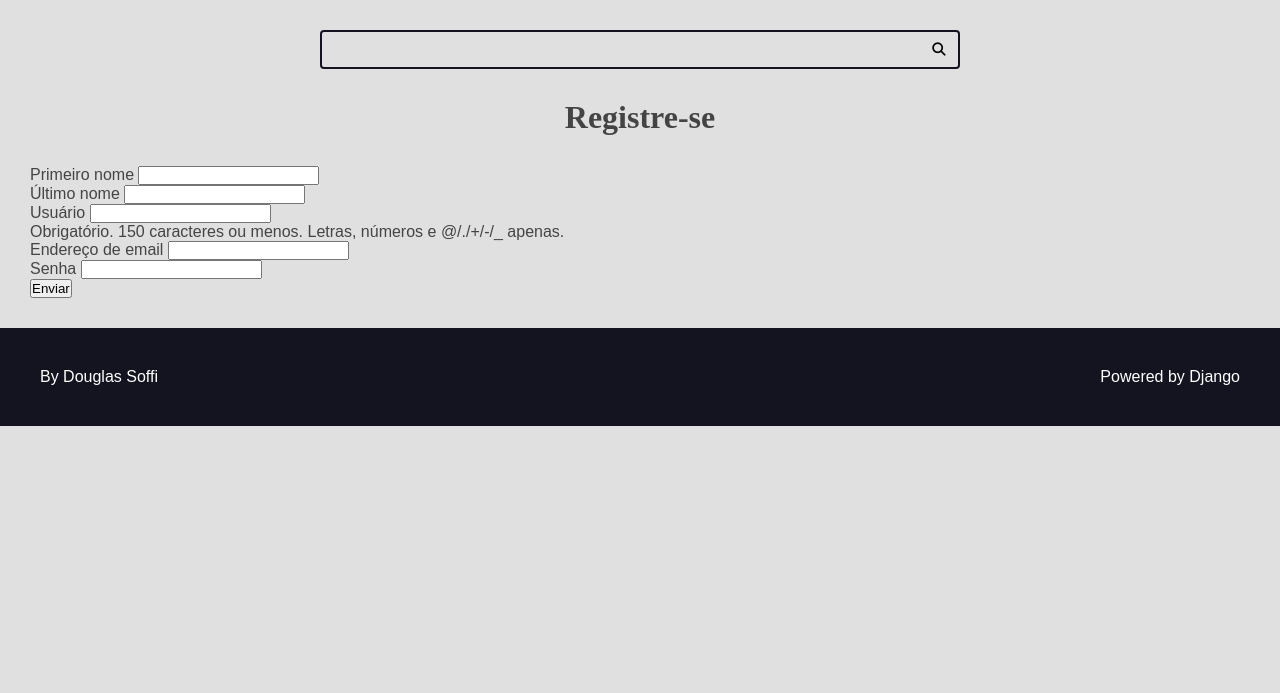
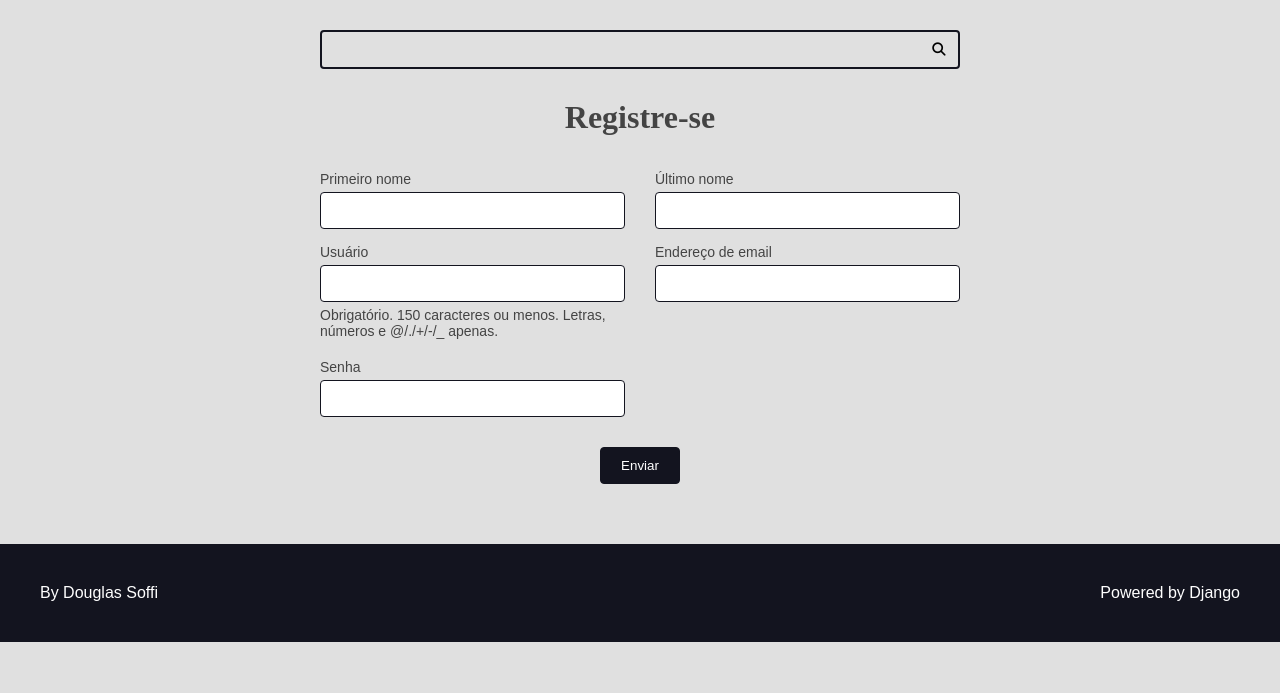
Before and after one commit to douglassoffi/aula_django, a Django app: page /authors/register/ in a window 1280 px wide. Shown: the part 107-800 px from the top of the page. Run offline with Django 4.2, Linux system fonts and the light colour scheme; some libraries are stand-ins or nearby versions.

Commit message:
adicionando css aos formulários

```diff
--- a/authors/templates/authors/pages/register.html
+++ b/authors/templates/authors/pages/register.html
@@ -21,8 +21,10 @@
                     </div>
                 {% endfor %}
             </div>
-            <div class="form-group">
-                <button type="submit">Enviar</button>
+            <div class="form-content form-content-grid">
+                <div class="form-group center">
+                    <button type="submit">Enviar</button>
+                </div>
             </div>
         </form>
     </div>
--- a/recipes/static/recipes/css/style.css
+++ b/recipes/static/recipes/css/style.css
@@ -326,8 +326,57 @@
     gap: var(--spacing-gutter-small);
   }
 
+  .form-content {
+    max-width: 64rem;
+    margin: 0 auto;
+    margin-bottom: var(--spacing-gutter-medium);
+  }
+
+  .form-content label,
+  .form-content .help-text,
+  .errorlist {
+    display: block;
+    margin: 0.5rem 0;
+    font-size: 1.4rem;
+    list-style-type: none;
+  }
+
+  .errorlist {
+    color: var(--color-error-dark);
+  }
+
+  .form-content input {
+    width: 100%;
+    padding: 1rem;
+    border-radius: 0.4rem;
+    border: 1px solid var(--color-primary-dark);
+  }
+
+  .form-content-grid {
+    display: grid;
+    grid-template-columns: repeat(auto-fit, minmax(30rem, 1fr));
+    gap: var(--spacing-gutter-small) var(--spacing-gutter-medium);
+  }
+
+  .form-content button {
+    padding: 1rem 2rem;
+    border: none;
+    background: var(--color-primary-dark);
+    color: var(--color-white);
+    border-radius: 0.4rem;
+    border: 1px solid var(--color-primary-dark);
+  }
+
+  .form-content button:hover {
+    transition: all 300ms ease-in-out;
+    transform: scale(1.05);
+    box-shadow: -8px 8px 18px rgba(0, 0, 0, 0.05);
+    filter: brightness(2);
+  }
+
   @media (max-width: 600px) {
-    .main-content-list {
+    .main-content-list,
+    .form-content-grid {
       grid-template-columns: repeat(auto-fit, minmax(100%, 1fr));
     }
   }
```
